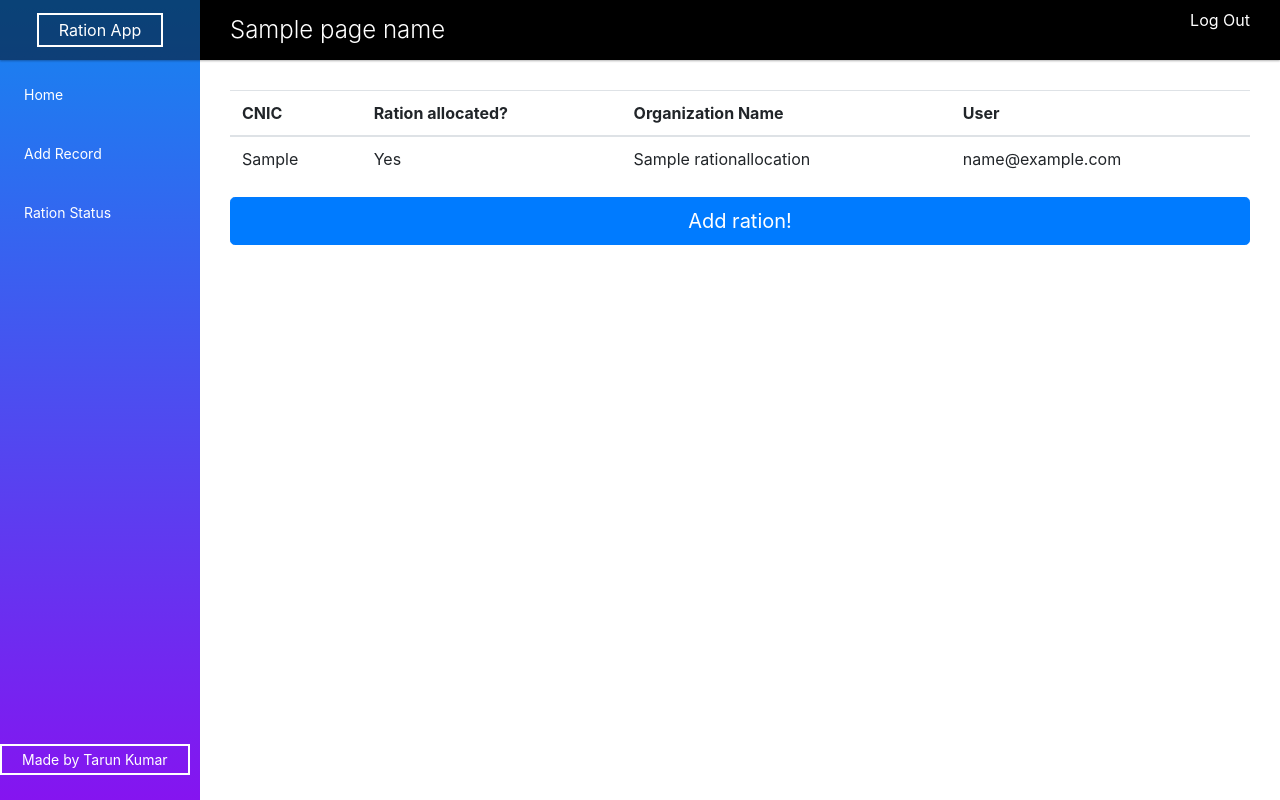
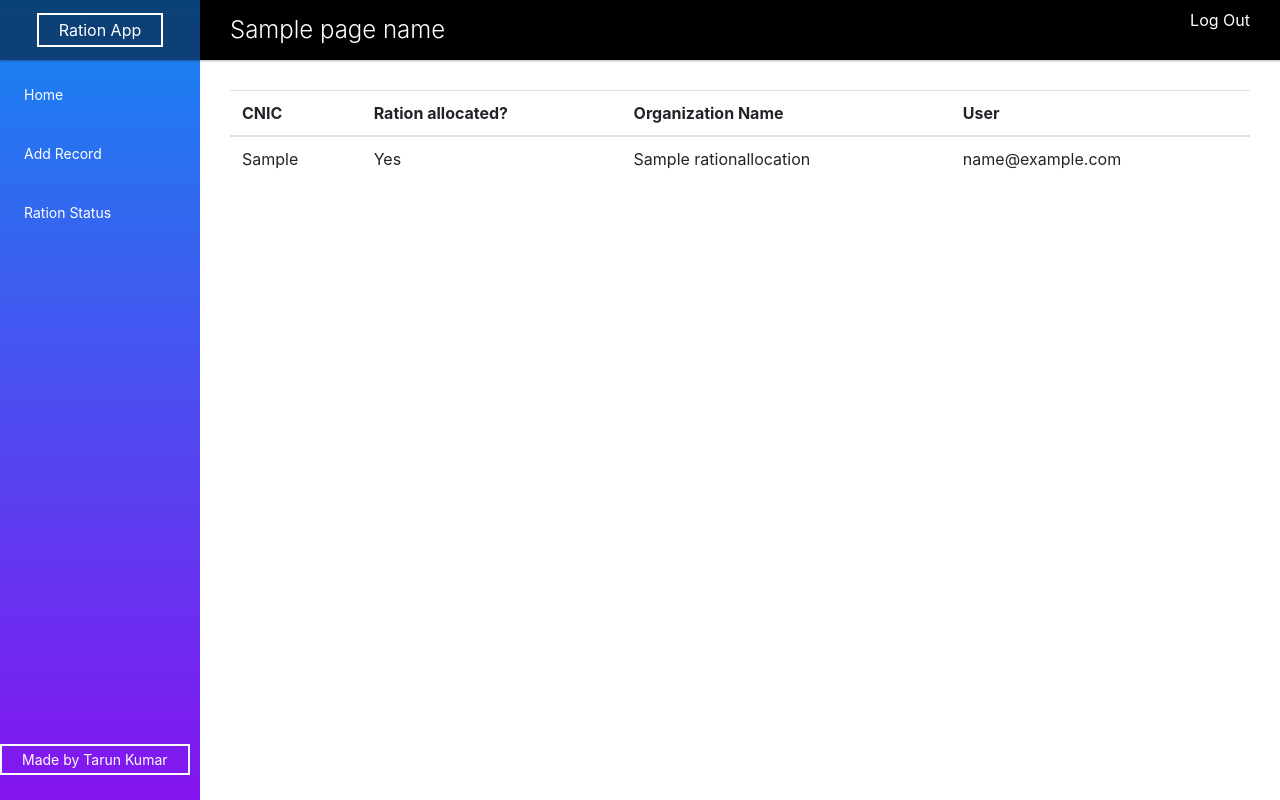
Before and after one commit to sinnytk/ration-app, a Django app: template ration/templates/ration/searched_record.html in a window 1280 px wide. Run offline with Django 3.2, Linux system fonts and the light colour scheme; tables that the repository leaves empty hold one stand-in row (values such as "Sample post"); the template is opened without the code that fills it: values that come from a table or form of the project are taken from there, most other values are stand-ins (such as "Sample title", 1, 10 or a date in 2020); some libraries are stand-ins or nearby versions.

Commit message:
Only show add ration if no ration allocation

```diff
--- a/ration/templates/ration/searched_record.html
+++ b/ration/templates/ration/searched_record.html
@@ -21,11 +21,11 @@
             {% else %}
             <td>{{CNIC}}</td>
             <td>No!</td>
+            <form style="display: inline" action="/add" method="get">
+                <button class="btn btn-lg btn-primary btn-block" type="submit">Add ration!</button>
+            </form>
             {% endif %}
         </tr>
     </table>
-    <form style="display: inline" action="/add" method="get">
-        <button class="btn btn-lg btn-primary btn-block" type="submit">Add ration!</button>
-    </form>
 </div>
 {% endblock %}
```
